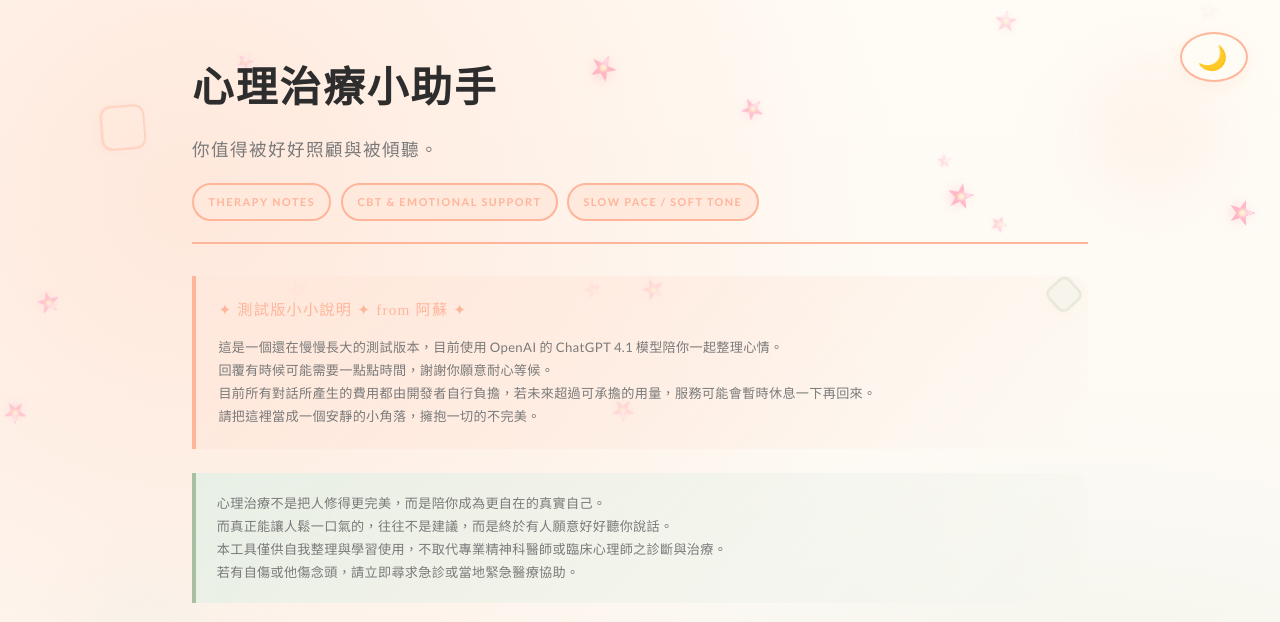
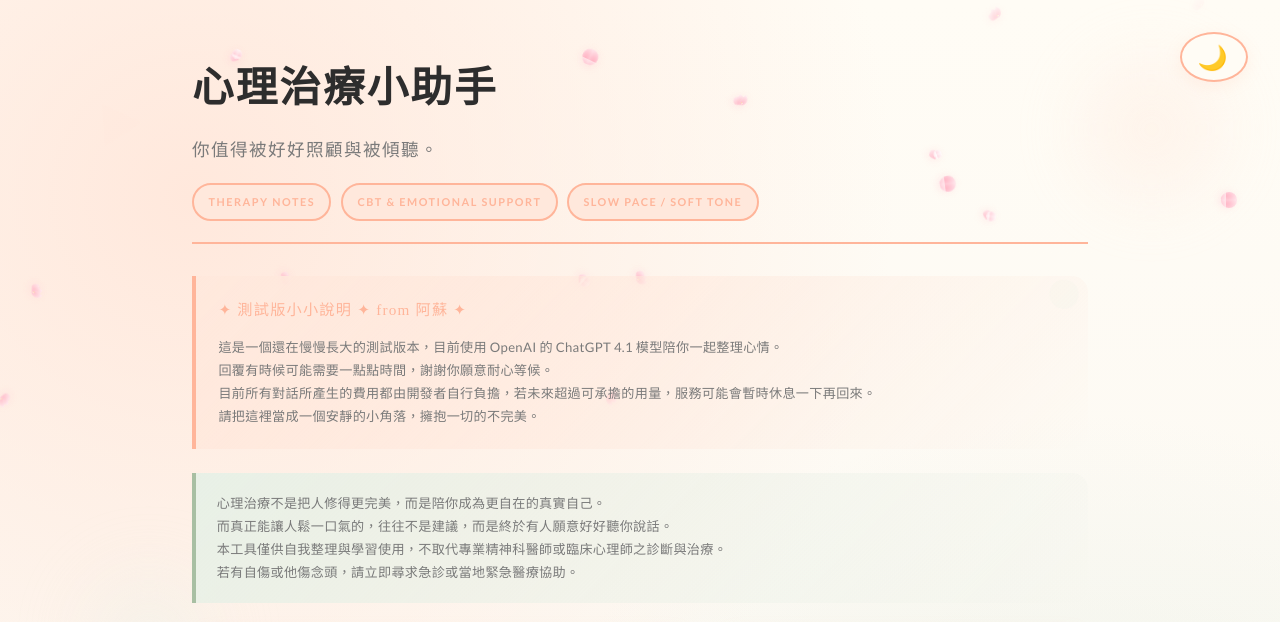
Before and after one commit to milk90118/therapy_miruku, a Flask app: page / in a window 1280 px wide. Shown: the top 622 px of the page. Run offline with Flask 3, Linux system fonts and the light colour scheme; some libraries are stand-ins or nearby versions.

Commit message:
adjust css

```diff
--- a/static/effects.css
+++ b/static/effects.css
@@ -36,131 +36,168 @@
   z-index: 0;
 }
 
-/* 單片櫻花 - 使用 CSS 繪製真實五瓣花 */
+/* 單片櫻花 - 使用心形花瓣創造真實櫻花 */
 .sakura {
   position: absolute;
-  width: 22px;
-  height: 22px;
+  width: 0;
+  height: 0;
   opacity: 0;
   animation: sakuraFall 14s infinite ease-in-out;
   filter: drop-shadow(0 2px 4px rgba(255, 182, 200, 0.35));
   will-change: transform, opacity;
 }
 
-/* 花瓣容器 - 用來旋轉五片花瓣 */
+/* 單片心形花瓣 */
 .sakura::before {
   content: '';
   position: absolute;
-  top: 50%;
-  left: 50%;
-  width: 100%;
-  height: 100%;
-  transform: translate(-50%, -50%);
-  background-image:
-    /* 第一片花瓣 - 上 */
-    radial-gradient(ellipse 7px 10px at center 20%, #ffe8f0 0%, #ffc8d4 50%, #ffb6c8 100%),
-    /* 第二片花瓣 - 右上 */
-    radial-gradient(ellipse 7px 10px at 70% 30%, #ffe8f0 0%, #ffc8d4 50%, #ffb6c8 100%),
-    /* 第三片花瓣 - 右下 */
-    radial-gradient(ellipse 7px 10px at 75% 75%, #ffe8f0 0%, #ffc8d4 50%, #ffb6c8 100%),
-    /* 第四片花瓣 - 左下 */
-    radial-gradient(ellipse 7px 10px at 25% 75%, #ffe8f0 0%, #ffc8d4 50%, #ffb6c8 100%),
-    /* 第五片花瓣 - 左上 */
-    radial-gradient(ellipse 7px 10px at 30% 30%, #ffe8f0 0%, #ffc8d4 50%, #ffb6c8 100%);
-  background-repeat: no-repeat;
-  clip-path: polygon(
-    /* 五角星形裁切，創造花瓣間隙 */
-    50% 0%,
-    61% 35%,
-    98% 35%,
-    68% 57%,
-    79% 91%,
-    50% 70%,
-    21% 91%,
-    32% 57%,
-    2% 35%,
-    39% 35%
-  );
+  width: 8px;
+  height: 8px;
+  background: linear-gradient(135deg, #ffe8f0 0%, #ffc8d4 50%, #ffb6c8 100%);
+  border-radius: 50% 50% 0 50%;
+  transform: rotate(-45deg) translate(-4px, -4px);
+  box-shadow:
+    0 0 0 8px linear-gradient(135deg, #ffe8f0 0%, #ffc8d4 50%, #ffb6c8 100%),
+    /* 第二片花瓣 */
+    8px -8px 0 0 #ffe8f0,
+    8px -8px 0 0 #ffc8d4,
+    /* 第三片花瓣 */
+    10px 6px 0 0 #ffe8f0,
+    10px 6px 0 0 #ffc8d4,
+    /* 第四片花瓣 */
+    -4px 10px 0 0 #ffe8f0,
+    -4px 10px 0 0 #ffc8d4,
+    /* 第五片花瓣 */
+    -10px -2px 0 0 #ffe8f0,
+    -10px -2px 0 0 #ffc8d4;
 }
 
-/* 花心 */
+/* 使用多個偽元素創造五片圓潤花瓣 */
 .sakura::after {
   content: '';
   position: absolute;
-  top: 50%;
-  left: 50%;
-  transform: translate(-50%, -50%);
-  width: 5px;
-  height: 5px;
-  background: radial-gradient(circle, #fff5e6 0%, #ffe0b3 50%, #ffd699 100%);
+  top: -6px;
+  left: -6px;
+  width: 12px;
+  height: 12px;
+  background:
+    /* 花瓣1 - 上方 */
+    radial-gradient(ellipse 6px 8px at 50% 100%, #ffb6c8 0%, #ffc8d4 40%, #ffe8f0 100%),
+    /* 花瓣2 - 右上 */
+    radial-gradient(ellipse 6px 8px at 20% 80%, #ffb6c8 0%, #ffc8d4 40%, #ffe8f0 100%),
+    /* 花瓣3 - 右下 */
+    radial-gradient(ellipse 6px 8px at 10% 30%, #ffb6c8 0%, #ffc8d4 40%, #ffe8f0 100%),
+    /* 花瓣4 - 左下 */
+    radial-gradient(ellipse 6px 8px at 90% 30%, #ffb6c8 0%, #ffc8d4 40%, #ffe8f0 100%),
+    /* 花瓣5 - 左上 */
+    radial-gradient(ellipse 6px 8px at 80% 80%, #ffb6c8 0%, #ffc8d4 40%, #ffe8f0 100%),
+    /* 花心 */
+    radial-gradient(circle 2.5px at center, #fff5e6 0%, #ffe0b3 50%, #ffd699 100%);
+  background-position:
+    6px 0px,      /* 上 */
+    10px 3px,     /* 右上 */
+    11px 8px,     /* 右下 */
+    1px 8px,      /* 左下 */
+    2px 3px,      /* 左上 */
+    center;       /* 花心 */
+  background-size:
+    6px 8px,
+    6px 8px,
+    6px 8px,
+    6px 8px,
+    6px 8px,
+    5px 5px;
+  background-repeat: no-repeat;
   border-radius: 50%;
-  box-shadow:
-    0 0 3px rgba(255, 246, 230, 0.9),
-    inset 0 1px 1px rgba(255, 255, 255, 0.7);
-  z-index: 2;
 }
 
 /* 櫻花變化 - 小型 */
-.sakura:nth-child(3n) {
-  width: 16px;
-  height: 16px;
-  filter: blur(0.4px) drop-shadow(0 1px 2px rgba(255, 182, 200, 0.3));
-}
-
-.sakura:nth-child(3n)::before {
-  background-image:
-    radial-gradient(ellipse 5px 8px at center 20%, #fff5f8 0%, #ffd9e3 50%, #ffc8d4 100%),
-    radial-gradient(ellipse 5px 8px at 70% 30%, #fff5f8 0%, #ffd9e3 50%, #ffc8d4 100%),
-    radial-gradient(ellipse 5px 8px at 75% 75%, #fff5f8 0%, #ffd9e3 50%, #ffc8d4 100%),
-    radial-gradient(ellipse 5px 8px at 25% 75%, #fff5f8 0%, #ffd9e3 50%, #ffc8d4 100%),
-    radial-gradient(ellipse 5px 8px at 30% 30%, #fff5f8 0%, #ffd9e3 50%, #ffc8d4 100%);
-}
-
 .sakura:nth-child(3n)::after {
-  width: 4px;
-  height: 4px;
+  width: 10px;
+  height: 10px;
+  top: -5px;
+  left: -5px;
+  background:
+    radial-gradient(ellipse 5px 6.5px at 50% 100%, #ffc8d4 0%, #ffd9e3 40%, #fff5f8 100%),
+    radial-gradient(ellipse 5px 6.5px at 20% 80%, #ffc8d4 0%, #ffd9e3 40%, #fff5f8 100%),
+    radial-gradient(ellipse 5px 6.5px at 10% 30%, #ffc8d4 0%, #ffd9e3 40%, #fff5f8 100%),
+    radial-gradient(ellipse 5px 6.5px at 90% 30%, #ffc8d4 0%, #ffd9e3 40%, #fff5f8 100%),
+    radial-gradient(ellipse 5px 6.5px at 80% 80%, #ffc8d4 0%, #ffd9e3 40%, #fff5f8 100%),
+    radial-gradient(circle 2px at center, #fff5e6 0%, #ffe0b3 50%, #ffd699 100%);
+  background-position:
+    5px 0px,
+    8.5px 2.5px,
+    9px 6.5px,
+    1px 6.5px,
+    1.5px 2.5px,
+    center;
+  background-size:
+    5px 6.5px,
+    5px 6.5px,
+    5px 6.5px,
+    5px 6.5px,
+    5px 6.5px,
+    4px 4px;
+  filter: blur(0.4px);
 }
 
 /* 櫻花變化 - 大型 */
-.sakura:nth-child(5n) {
-  width: 26px;
-  height: 26px;
-  filter: drop-shadow(0 3px 6px rgba(255, 155, 176, 0.4));
-}
-
-.sakura:nth-child(5n)::before {
-  background-image:
-    radial-gradient(ellipse 9px 12px at center 20%, #ffdde6 0%, #ffb8ca 50%, #ffa8bc 100%),
-    radial-gradient(ellipse 9px 12px at 70% 30%, #ffdde6 0%, #ffb8ca 50%, #ffa8bc 100%),
-    radial-gradient(ellipse 9px 12px at 75% 75%, #ffdde6 0%, #ffb8ca 50%, #ffa8bc 100%),
-    radial-gradient(ellipse 9px 12px at 25% 75%, #ffdde6 0%, #ffb8ca 50%, #ffa8bc 100%),
-    radial-gradient(ellipse 9px 12px at 30% 30%, #ffdde6 0%, #ffb8ca 50%, #ffa8bc 100%);
-}
-
 .sakura:nth-child(5n)::after {
-  width: 6px;
-  height: 6px;
+  width: 16px;
+  height: 16px;
+  top: -8px;
+  left: -8px;
+  background:
+    radial-gradient(ellipse 8px 11px at 50% 100%, #ffa8bc 0%, #ffb8ca 40%, #ffdde6 100%),
+    radial-gradient(ellipse 8px 11px at 20% 80%, #ffa8bc 0%, #ffb8ca 40%, #ffdde6 100%),
+    radial-gradient(ellipse 8px 11px at 10% 30%, #ffa8bc 0%, #ffb8ca 40%, #ffdde6 100%),
+    radial-gradient(ellipse 8px 11px at 90% 30%, #ffa8bc 0%, #ffb8ca 40%, #ffdde6 100%),
+    radial-gradient(ellipse 8px 11px at 80% 80%, #ffa8bc 0%, #ffb8ca 40%, #ffdde6 100%),
+    radial-gradient(circle 3px at center, #fff5e6 0%, #ffe0b3 50%, #ffd699 100%);
+  background-position:
+    8px 0px,
+    13px 4px,
+    14.5px 10.5px,
+    1.5px 10.5px,
+    3px 4px,
+    center;
+  background-size:
+    8px 11px,
+    8px 11px,
+    8px 11px,
+    8px 11px,
+    8px 11px,
+    6px 6px;
 }
 
 /* 櫻花變化 - 極小型（遠景）*/
-.sakura:nth-child(7n) {
-  width: 14px;
-  height: 14px;
-  filter: blur(0.6px) drop-shadow(0 1px 2px rgba(255, 182, 200, 0.25));
-}
-
-.sakura:nth-child(7n)::before {
-  background-image:
-    radial-gradient(ellipse 4px 6px at center 20%, #fffafc 0%, #ffe4ec 50%, #ffd6e0 100%),
-    radial-gradient(ellipse 4px 6px at 70% 30%, #fffafc 0%, #ffe4ec 50%, #ffd6e0 100%),
-    radial-gradient(ellipse 4px 6px at 75% 75%, #fffafc 0%, #ffe4ec 50%, #ffd6e0 100%),
-    radial-gradient(ellipse 4px 6px at 25% 75%, #fffafc 0%, #ffe4ec 50%, #ffd6e0 100%),
-    radial-gradient(ellipse 4px 6px at 30% 30%, #fffafc 0%, #ffe4ec 50%, #ffd6e0 100%);
-}
-
 .sakura:nth-child(7n)::after {
-  width: 3px;
-  height: 3px;
+  width: 8px;
+  height: 8px;
+  top: -4px;
+  left: -4px;
+  background:
+    radial-gradient(ellipse 4px 5px at 50% 100%, #ffd6e0 0%, #ffe4ec 40%, #fffafc 100%),
+    radial-gradient(ellipse 4px 5px at 20% 80%, #ffd6e0 0%, #ffe4ec 40%, #fffafc 100%),
+    radial-gradient(ellipse 4px 5px at 10% 30%, #ffd6e0 0%, #ffe4ec 40%, #fffafc 100%),
+    radial-gradient(ellipse 4px 5px at 90% 30%, #ffd6e0 0%, #ffe4ec 40%, #fffafc 100%),
+    radial-gradient(ellipse 4px 5px at 80% 80%, #ffd6e0 0%, #ffe4ec 40%, #fffafc 100%),
+    radial-gradient(circle 1.5px at center, #fff5e6 0%, #ffe0b3 50%, #ffd699 100%);
+  background-position:
+    4px 0px,
+    6.5px 2px,
+    7px 5px,
+    1px 5px,
+    1.5px 2px,
+    center;
+  background-size:
+    4px 5px,
+    4px 5px,
+    4px 5px,
+    4px 5px,
+    4px 5px,
+    3px 3px;
+  filter: blur(0.6px);
 }
 
 /* 櫻花落下動畫 - 更自然的飄落 */
@@ -295,7 +332,7 @@
   }
 }
 
-/* ---------- 漂浮方塊裝飾 - 日系幾何美學 ---------- */
+/* ---------- 漂浮幾何圖形裝飾 - 簡約不規則形狀 ---------- */
 
 .floating-squares {
   position: fixed;
@@ -311,110 +348,120 @@
 .square {
   position: absolute;
   background: var(--peach-light);
-  border: 2px solid var(--peach-primary);
   opacity: 0;
   animation: floatSquare 22s infinite ease-in-out;
-  transition: background 0.4s ease, border-color 0.4s ease;
-  box-shadow:
-    0 4px 12px rgba(255, 181, 154, 0.15),
-    inset 0 1px 2px rgba(255, 255, 255, 0.5);
-  backdrop-filter: blur(1px);
+  transition: background 0.4s ease;
+  border: none;
 }
 
+/* 不規則三角形 */
 .square:nth-child(1) {
-  width: 42px;
-  height: 42px;
+  width: 0;
+  height: 0;
+  border-left: 20px solid transparent;
+  border-right: 20px solid transparent;
+  border-bottom: 35px solid var(--peach-light);
+  background: transparent;
   left: 8%;
   top: 18%;
   animation-delay: 0s;
   animation-duration: 20s;
-  border-radius: 10px;
-  transform: rotate(15deg);
+  transform: rotate(25deg);
 }
 
+/* 小圓形 */
 .square:nth-child(2) {
   width: 28px;
   height: 28px;
+  border-radius: 50%;
+  background: var(--matcha-light);
   left: 82%;
   top: 38%;
   animation-delay: 2.5s;
   animation-duration: 24s;
-  background: var(--matcha-light);
-  border-color: var(--matcha-primary);
-  border-radius: 7px;
-  transform: rotate(-20deg);
+  transform: rotate(0deg);
 }
 
+/* 不規則四邊形（梯形）*/
 .square:nth-child(3) {
-  width: 36px;
-  height: 36px;
+  width: 32px;
+  height: 0;
+  border-bottom: 38px solid var(--peach-light);
+  border-left: 6px solid transparent;
+  border-right: 10px solid transparent;
+  background: transparent;
   left: 23%;
   top: 63%;
   animation-delay: 5s;
   animation-duration: 21s;
-  border-radius: 8px;
-  transform: rotate(25deg);
+  transform: rotate(-15deg);
 }
 
+/* 橢圓形 */
 .square:nth-child(4) {
-  width: 32px;
-  height: 32px;
+  width: 38px;
+  height: 26px;
+  border-radius: 50%;
+  background: var(--matcha-light);
   left: 72%;
   top: 12%;
   animation-delay: 7.5s;
   animation-duration: 26s;
-  background: var(--matcha-light);
-  border-color: var(--matcha-primary);
-  border-radius: 8px;
-  transform: rotate(-15deg);
+  transform: rotate(35deg);
 }
 
+/* 小三角形 */
 .square:nth-child(5) {
-  width: 22px;
-  height: 22px;
+  width: 0;
+  height: 0;
+  border-left: 14px solid transparent;
+  border-right: 14px solid transparent;
+  border-bottom: 24px solid var(--peach-light);
+  background: transparent;
   left: 48%;
   top: 48%;
   animation-delay: 10s;
   animation-duration: 19s;
-  border-radius: 6px;
-  transform: rotate(30deg);
+  transform: rotate(-40deg);
 }
 
+/* 圓角矩形 */
 .square:nth-child(6) {
-  width: 30px;
-  height: 30px;
+  width: 34px;
+  height: 22px;
+  border-radius: 12px;
+  background: var(--matcha-light);
   left: 14%;
   top: 78%;
   animation-delay: 12.5s;
   animation-duration: 23s;
-  background: var(--matcha-light);
-  border-color: var(--matcha-primary);
-  border-radius: 7px;
-  transform: rotate(-25deg);
+  transform: rotate(20deg);
 }
 
+/* 半圓形 */
 .square:nth-child(7) {
-  width: 34px;
-  height: 34px;
+  width: 32px;
+  height: 16px;
+  border-radius: 32px 32px 0 0;
+  background: var(--peach-light);
   left: 88%;
   top: 68%;
   animation-delay: 15s;
   animation-duration: 25s;
-  border-radius: 8px;
-  transform: rotate(20deg);
+  transform: rotate(-25deg);
 }
 
+/* 小圓角矩形 */
 .square:nth-child(8) {
-  width: 24px;
-  height: 24px;
+  width: 26px;
+  height: 18px;
+  border-radius: 8px;
+  background: var(--matcha-light);
   left: 38%;
   top: 28%;
   animation-delay: 17.5s;
   animation-duration: 27s;
-  background: var(--matcha-light);
-  border-color: var(--matcha-primary);
-  border-radius: 6px;
-  transform: rotate(-30deg);
+  transform: rotate(45deg);
 }
 
 /* 漂浮動畫 - 更流暢的軌跡 */
@@ -424,22 +471,22 @@
     opacity: 0;
   }
   8% {
-    opacity: 0.25;
+    opacity: 0.15;
   }
   25% {
     transform: translateY(-30px) rotate(60deg) scale(1.05);
-    opacity: 0.45;
+    opacity: 0.25;
   }
   50% {
-    transform: translateY(-65px) rotate(180deg) scale(1.12);
-    opacity: 0.6;
+    transform: translateY(-65px) rotate(180deg) scale(1.1);
+    opacity: 0.3;
   }
   75% {
-    transform: translateY(-100px) rotate(300deg) scale(1.08);
-    opacity: 0.35;
+    transform: translateY(-100px) rotate(300deg) scale(1.05);
+    opacity: 0.2;
   }
   92% {
-    opacity: 0.15;
+    opacity: 0.08;
   }
   100% {
     transform: translateY(-140px) rotate(360deg) scale(0.95);
```
